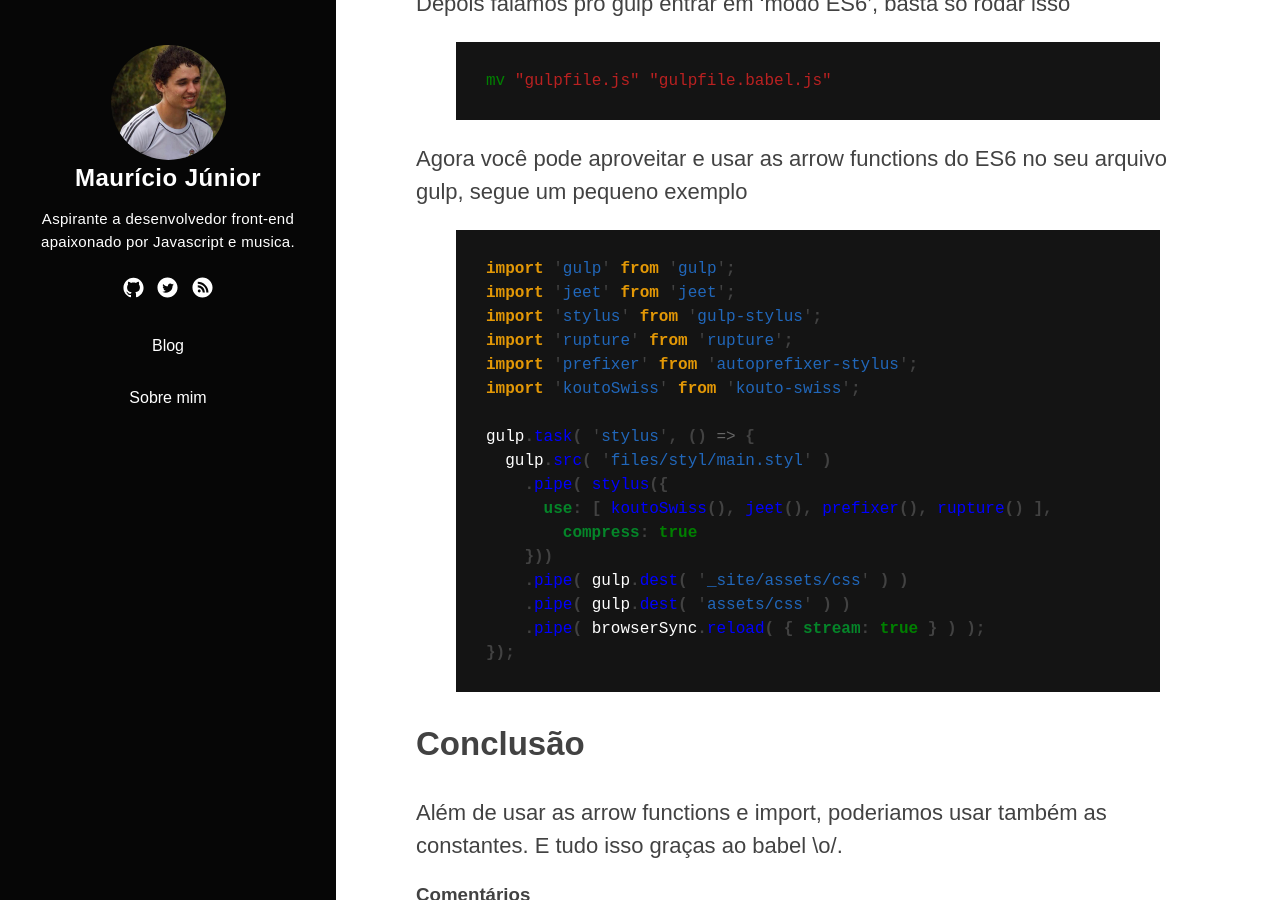
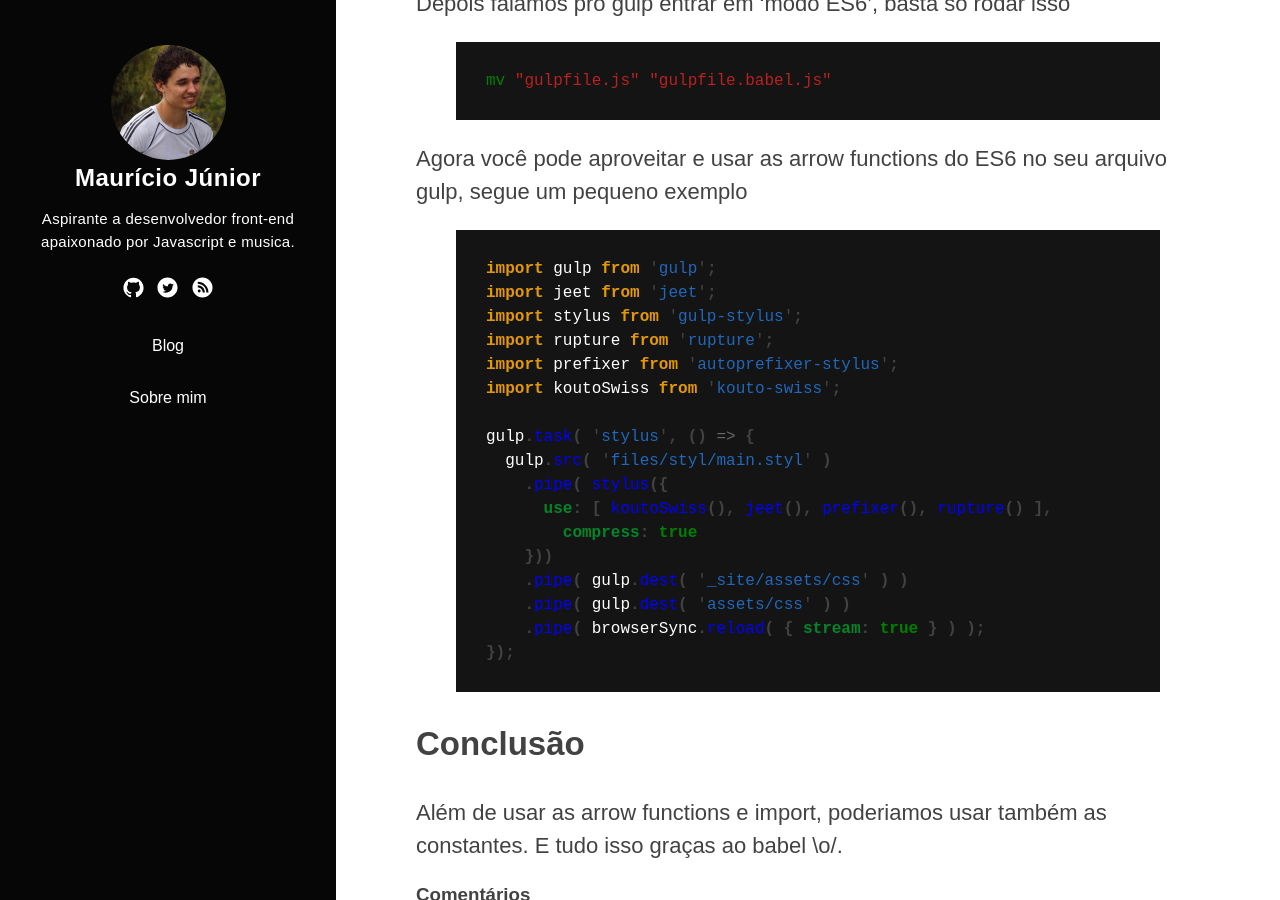
Before and after one commit to mauriciojunior/mauriciolimajr.github.io, a Jekyll site: the page built from _posts/2015-09-25-gulpfile-com-es6.md, in a window 1280 px wide and 900 px high, scrolled down 1732 px. Built offline with Jekyll 4.4.1, drawn with Linux system fonts in a browser that asks for light colours; comment, search, counter and statistics services are not loaded.

```diff
--- a/_posts/2015-09-25-gulpfile-com-es6.md
+++ b/_posts/2015-09-25-gulpfile-com-es6.md
@@ -68,12 +68,12 @@ Agora você pode aproveitar e usar as arrow functions do ES6 no seu arquivo gulp
 segue um pequeno exemplo
 
 {% highlight js %}
-import 'gulp' from 'gulp';
-import 'jeet' from 'jeet';
-import 'stylus' from 'gulp-stylus';
-import 'rupture' from 'rupture';
-import 'prefixer' from 'autoprefixer-stylus';
-import 'koutoSwiss' from 'kouto-swiss';
+import gulp from 'gulp';
+import jeet from 'jeet';
+import stylus from 'gulp-stylus';
+import rupture from 'rupture';
+import prefixer from 'autoprefixer-stylus';
+import koutoSwiss from 'kouto-swiss';
 
 gulp.task( 'stylus', () => {
   gulp.src( 'files/styl/main.styl' )
```
Also changed, not shown: other parts of _posts/2015-09-25-gulpfile-com-es6.md (+1 -1 lines).
